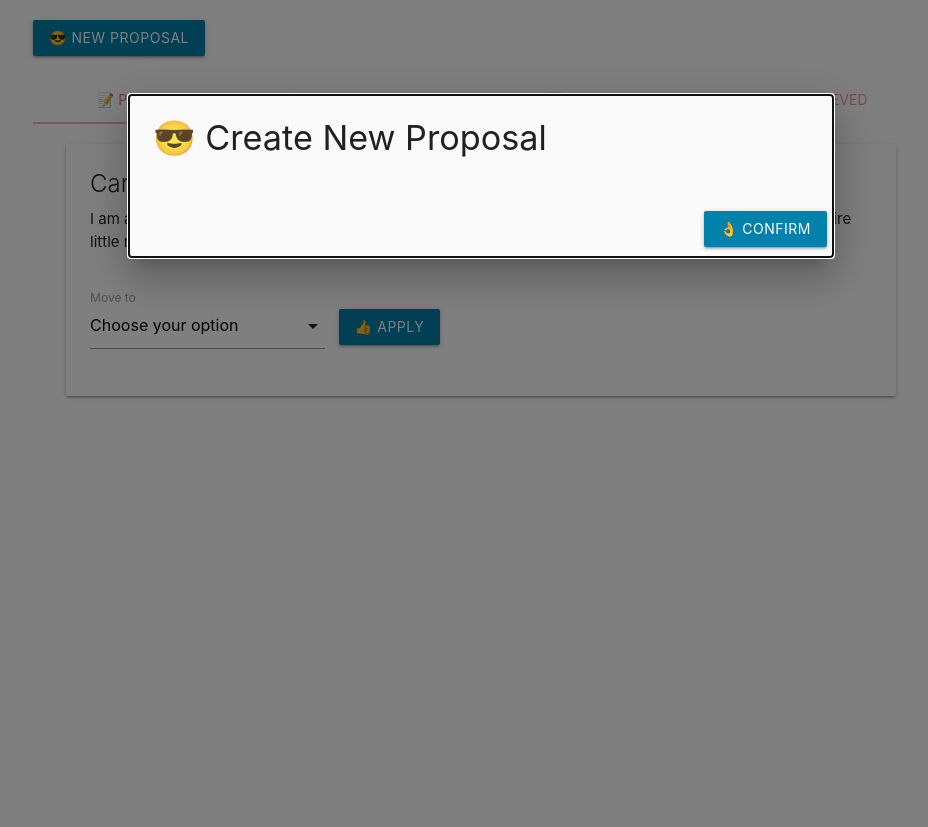
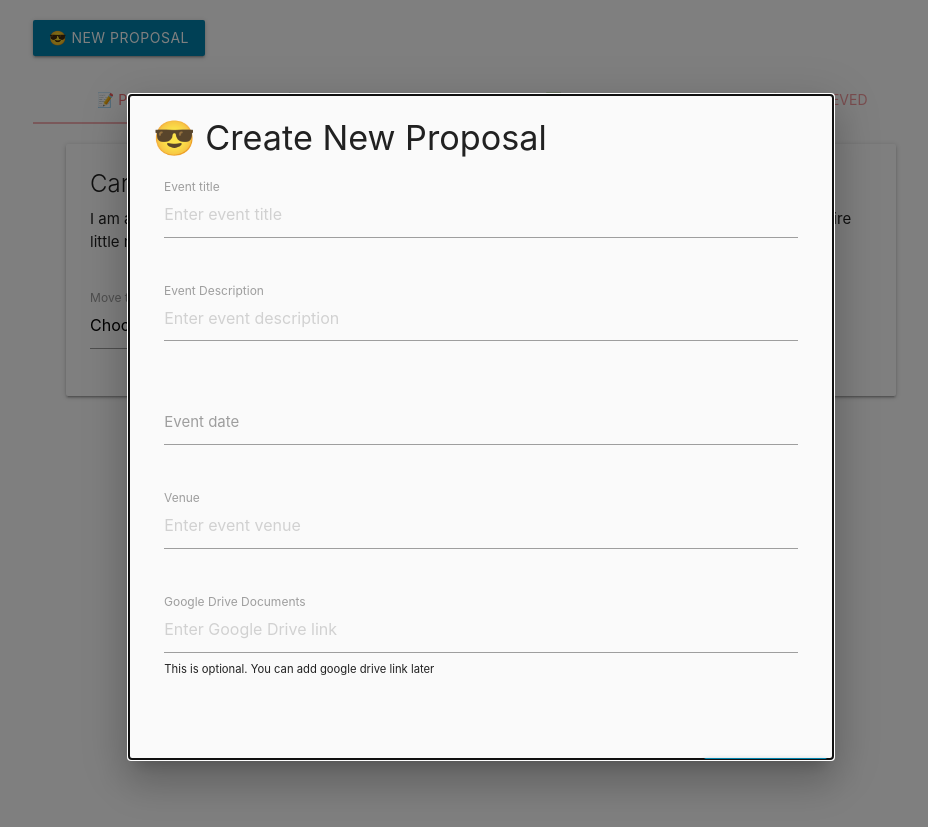
Before and after one commit to isaiahinocentes/acm-events, a PHP site: page /events.php in a window 1280 px wide, after a click on "😎 NEW PROPOSAL". Shown: the top 827 px of the page, without its empty margins (159-1087 px from the left). Run offline with PHP 8.4, Linux system fonts and the light colour scheme; a user stored in the database is signed in.

Commit message:
finished mostly of the ui

```diff
--- a/events.php
+++ b/events.php
@@ -25,8 +25,11 @@
 				margin-right: 10px;
 				display: inline-block;
 			}
+			.modal-content {
+				padding-bottom: 0 !important;
+			}
 			.new-proposal-content {
-				margin: 20px 0;
+				margin: 20px 0 0 0;
 			}
 		</style>
 	</head>
@@ -165,16 +168,48 @@
 
 			<!--
 			===========================================
-				ARCHIEVED
+				NEW PROPOSAL MODAL
 			===========================================
 			-->
 			<div id="new-proposal" class="modal">
 				<div class="modal-content">
 					<h4>😎 Create New Proposal</h4>
 					<div class="new-proposal-content">
-
-
-
+						<div class="row">
+							<form class="col s12">
+								<div class="row">
+									<div class="input-field col s12">
+										<input placeholder="Enter event title" id="ne-event-title" type="text" class="validate">
+										<label for="first_name">Event title</label>
+									</div>
+								</div>
+								<div class="row">
+									<div class="input-field col s12">
+										<textarea placeholder="Enter event description" id="ne-event-description" type="text" class="materialize-textarea"></textarea>
+										<label for="event-description">Event Description</label>
+									</div>
+								</div>
+								<div class="row">
+									<div class="input-field col s12">
+										<input id="ne-date"type="text" class="datepicker">
+										<label for="ne-date">Event date</label>
+									</div>
+								</div>
+								<div class="row">
+									<div class="input-field col s12">
+										<input placeholder="Enter event venue" id="ne-event-venue" type="text" class="validate">
+										<label for="event-venue">Venue</label>
+									</div>
+								</div>
+								<div class="row">
+									<div class="input-field col s12">
+										<input placeholder="Enter Google Drive link" id="ne-event-gdrive" type="text" class="validate">
+										<label for="event-grive">Google Drive Documents</label>
+										<small class="helper">This is optional. You can add google drive link later</small>
+									</div>
+								</div>
+							</form>
+						</div>
 					</div>
 				</div>
 				<div class="modal-footer">
@@ -182,14 +217,29 @@
 				</div>
 			</div>
 
-
 		</div>
 		<script>
-			$(document).ready(function() {
+
+			var isLoading = true;
+
+			function init() {
 				$('.tabs').tabs();
 				$('select').formSelect();
 				$('.modal').modal();
+				$('.datepicker').datepicker();
+			}
+
+			$(document).ready(function() {
+				init();
 			});
+
+
+			/**
+			|--------------------------------------------------
+			| 😎New proposal
+			|--------------------------------------------------
+			*/
+
 		</script>
 	</body>
 </html>
```
